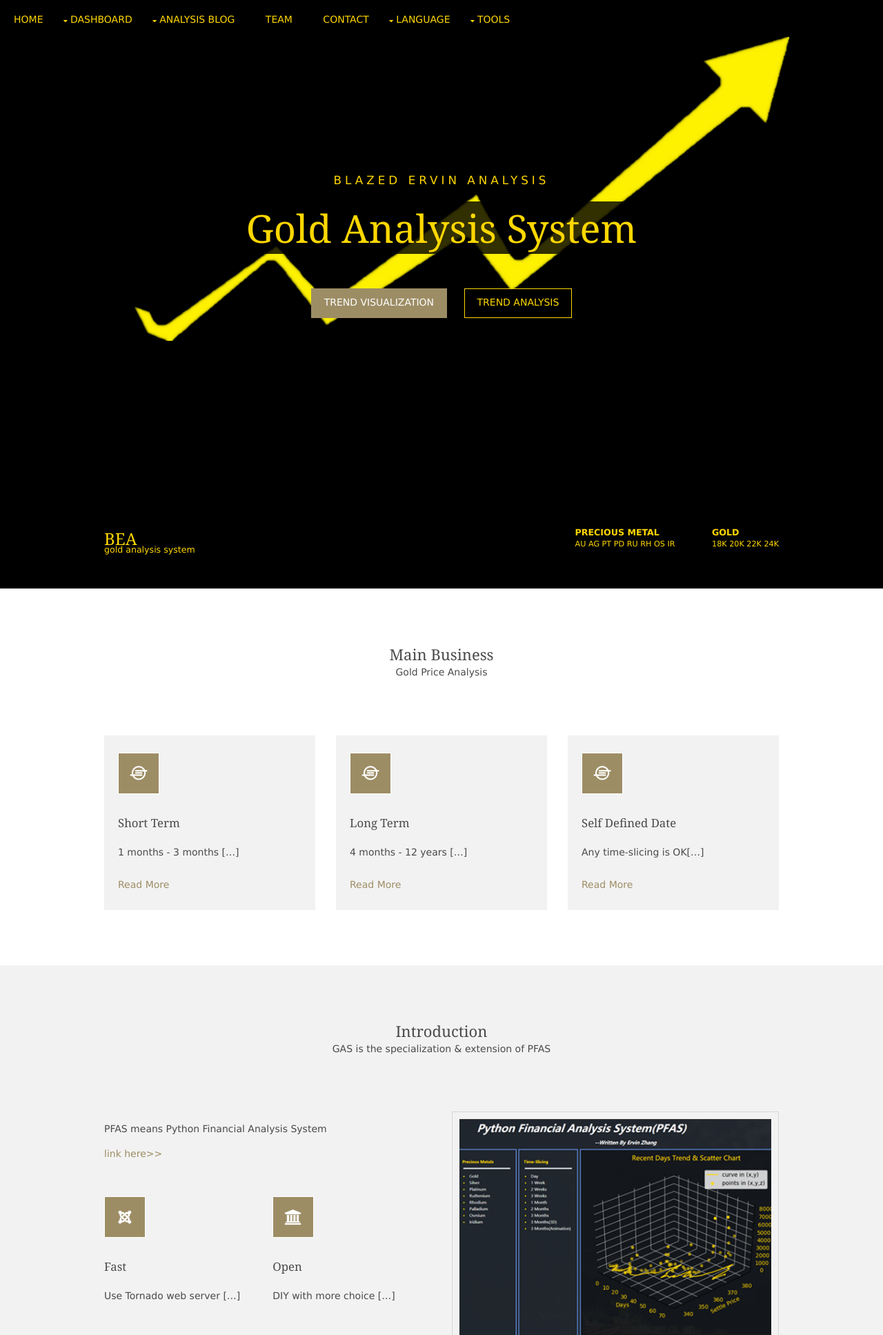
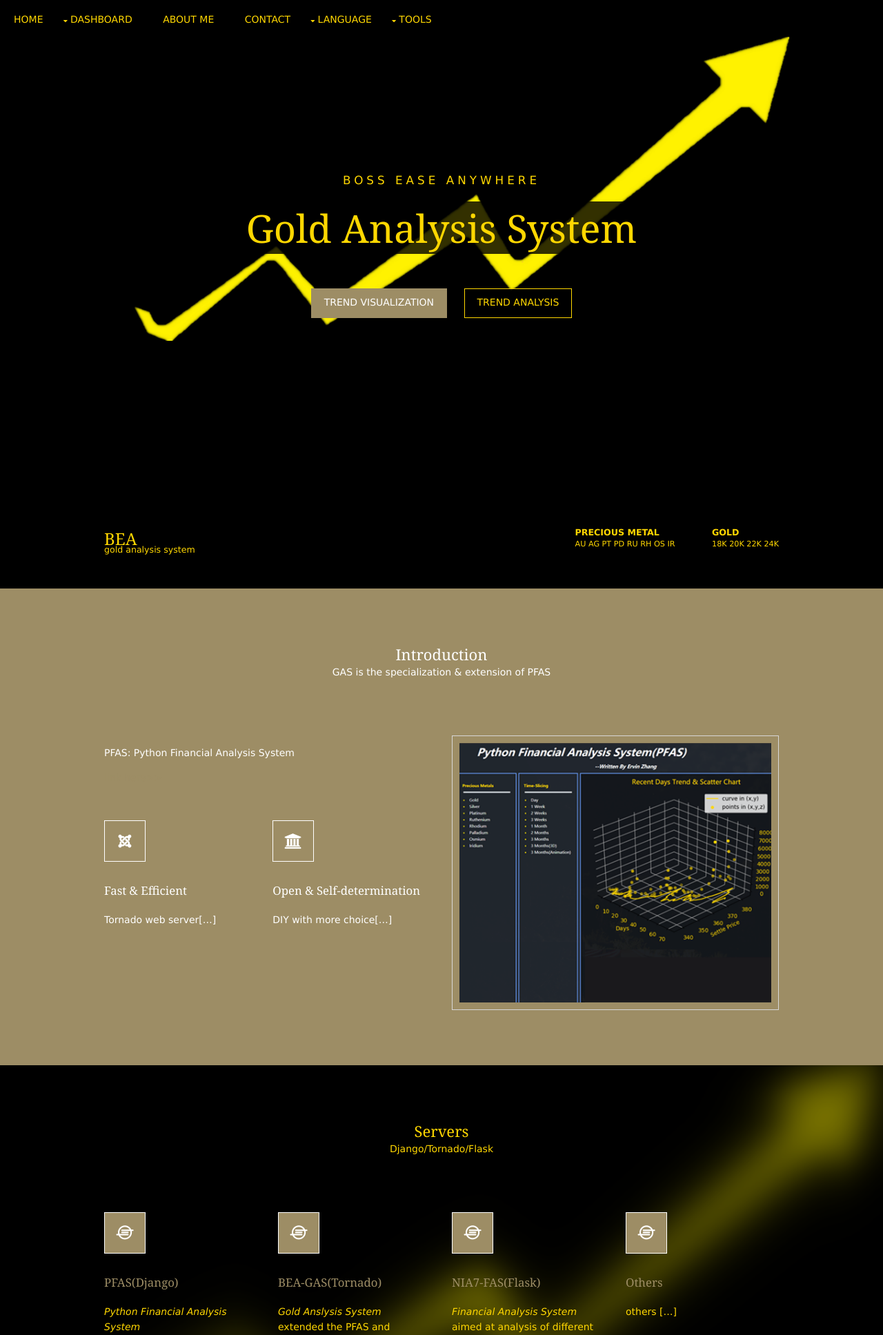
Before and after one commit to YizheZhang-Ervin/FinTech_BEA, a Python web app: template templates/index.html in a window 1280 px wide. Shown: the top 1935 px of the page at 69% size. Run offline with Jinja, Linux system fonts and the light colour scheme; the template is opened without the code that fills it, so the values that code supplies are empty; some libraries are stand-ins or nearby versions.

Commit message:
update bg

```diff
--- a/static/css/layout.css
+++ b/static/css/layout.css
@@ -228,7 +228,7 @@ a:active, a:focus{background:transparent;}/* IE10 + 11 Bugfix - prevents grey ba
 hr, .borderedbox{border-color:#D7D7D7;}
 label span{color:#FF0000; background-color:inherit;}
 input:focus, textarea:focus, *:required:focus{border-color:#9D8D65;}
-.overlay{color:#FFFFFF; background-color:inherit;}
+.overlay{color:gold; background-color:inherit;}
 .overlay::after{color:inherit; background-color:rgba(0,0,0,.4);}
 
 .btn, .btn.inverse:hover{color:#FFFFFF; background-color:#9D8D65; border-color:#9D8D65;}
@@ -243,9 +243,9 @@ input:focus, textarea:focus, *:required:focus{border-color:#9D8D65;}
 
 /* Rows */
 .row1{color:gold; background-color:rgba(0,0,0,.55);}
-.row2{color:#4A4A4A; background-color:#F2F2F2;}
-.row3{color:#4A4A4A; background-color:#FFFFFF;}
-.row4{color:#CBCBCB;}
+.row2{color:white; background-color:#9D8D65;}
+.row3{color:white; background-color:#9D8D65;}
+.row4{color:gold;}
 .row5, .row5 a{color:gold; background-color:#9D8D65;}
 
 
@@ -264,13 +264,13 @@ input:focus, textarea:focus, *:required:focus{border-color:#9D8D65;}
 
 
 /* Footer */
-#footer .heading{color:#FFFFFF;}
+#footer .heading{color:gold;}
 #footer hr, #footer .borderedbox, #footer .linklist li{border-color:rgba(255,255,255,.1);}
 
 #footer input, #footer button{border-color:transparent;}
-#footer input{color:#FFFFFF; background-color:#000000;}
+#footer input{color:gold; background-color:#000000;}
 #footer input:focus{border-color:#9D8D65;}
-#footer button{color:#FFFFFF; background-color:#9D8D65;}
+#footer button{color:gold; background-color:#9D8D65;}
 
 
 /* Navigation */
--- a/templates/dashboard.html
+++ b/templates/dashboard.html
@@ -128,7 +128,7 @@
 <div class="wrapper row5">
   <div id="copyright" class="hoc clear">
     <!-- Copyright &copy; 2020 - All Rights Reserved - xxx -->
-    <p class="fl_left"><a href="/">Blazed Ervin Analysis</a></p>
+    <p class="fl_left"><a href="/">Boss Ease Anywhere</a></p>
     <p class="fl_right"><a target="_blank" href="/">Gold Analysis System</a></p>
   </div>
 </div>
--- a/templates/index.html
+++ b/templates/index.html
@@ -28,16 +28,7 @@
             </li>
           </ul>
         </li>
-        <li><a class="drop">Analysis Blog</a>
-          <ul>
-            <li><a href="">Plots/Tables</a></li>
-            <li><a href="">Time-Slicing</a></li>
-            <li><a href="">Animation</a></li>
-            <li><a href="">3D Plots</a></li>
-            <li><a href="">DIY Plots</a></li>
-          </ul>
-        </li>
-        <li><a href="#team001">Team</a></li>
+        <li><a href="#team001">About Me</a></li>
         <li><a href="#contact001">Contact</a></li>
         <li><a class="drop">Language</a>
           <ul>
@@ -48,6 +39,7 @@
         <li><a class="drop" href="/tools/">Tools</a>
           <ul>
             <li><a href="/tools/">Mirror</a></li>
+            <li><a href="/tools/">Parameters</a></li>
           </ul>
         </li>
       </ul>
@@ -55,7 +47,7 @@
     </nav>
   <div id="pageintro" class="hoc clear">
     <article>
-      <p>Blazed Ervin Analysis</p>
+      <p>Boss Ease Anywhere</p>
       <h3 class="heading">Gold Analysis System</h3>
       <footer>
         <ul class="nospace inline pushright">
@@ -86,45 +78,6 @@
 </div>
 <!-- ################################################################################################ -->
 
-<!-- Business -->
-<div class="wrapper row3">
-  <main class="hoc container clear">
-    <!-- main body -->
-    <!-- ################################################################################################ -->
-    <div class="sectiontitle">
-      <h6 class="heading">Main Business</h6>
-      <p>Gold Price Analysis</p>
-    </div>
-    <ul class="nospace group services">
-      <li class="one_third first">
-        <article><a href="#"><i class="icon btmspace-30 fa fa-ioxhost"></i></a>
-          <h6 class="heading">Short Term</h6>
-          <p>1 months - 3 months [&hellip;]</p>
-          <footer><a href="#">Read More</a></footer>
-        </article>
-      </li>
-      <li class="one_third">
-        <article><a href="#"><i class="icon btmspace-30 fa fa-ioxhost"></i></a>
-          <h6 class="heading">Long Term</h6>
-          <p>4 months - 12 years [&hellip;]</p>
-          <footer><a href="#">Read More</a></footer>
-        </article>
-      </li>
-      <li class="one_third">
-        <article><a href="#"><i class="icon btmspace-30 fa fa-ioxhost"></i></a>
-          <h6 class="heading">Self Defined Date</h6>
-          <p>Any time-slicing is OK[&hellip;]</p>
-          <footer><a href="#">Read More</a></footer>
-        </article>
-      </li>
-    </ul>
-    <!-- ################################################################################################ -->
-    <!-- / main body -->
-    <div class="clear"></div>
-  </main>
-</div>
-<!-- ################################################################################################ -->
-
 <!-- Introduction -->
 <div class="wrapper row2">
   <section class="hoc container clear">
@@ -135,19 +88,19 @@
     </div>
     <div class="group">
       <div class="one_half first">
-        <p>PFAS means Python Financial Analysis System</p>
+        <p>PFAS: Python Financial Analysis System</p>
         <p class="btmspace-50"><a target="_blank" href="https://ervinzhang.pythonanywhere.com/pfas/">link here>></a></p>
         <ul class="nospace group">
           <li class="one_half first">
             <article><a href="#"><i class="icon btmspace-30 fa fa-joomla"></i></a>
-              <h6 class="heading font-x1">Fast</h6>
-              <p>Use Tornado web server [&hellip;]</p>
+              <h6 class="heading font-x1">Fast & Efficient</h6>
+              <p>Tornado web server[&hellip;]</p>
             </article>
           </li>
           <li class="one_half">
             <article><a href="#"><i class="icon btmspace-30 fa fa-institution"></i></a>
-              <h6 class="heading font-x1">Open</h6>
-              <p>DIY with more choice [&hellip;]</p>
+              <h6 class="heading font-x1">Open & Self-determination</h6>
+              <p>DIY with more choice[&hellip;]</p>
             </article>
           </li>
         </ul>
@@ -159,36 +112,36 @@
 </div>
 <!-- ################################################################################################ -->
 
-<!-- Achievements -->
+<!-- Servers -->
 <div class="wrapper bgded overlay" style="background-image:url({{ static_url('img/homepage/backgrounds/bg-part3.png') }});">
   <section class="hoc container clear">
     <!-- ################################################################################################ -->
     <div class="sectiontitle">
-      <h6 class="heading">Achievements</h6>
-      <p>Good Analysis</p>
+      <h6 class="heading">Servers</h6>
+      <p>Django/Tornado/Flask</p>
     </div>
     <ul class="nospace group">
       <li class="one_quarter first">
         <article><a href="#"><i class="icon btmspace-30 fa fa-ioxhost"></i></a>
-          <h6 class="heading font-x1">Excellent Metal</h6>
-          <p>Gold [&hellip;]</p>
+          <h6 class="heading font-x1"><a href="https://ervinzhang.pythonanywhere.com/pfas/">PFAS(Django)</a></h6>
+          <p><i>Python Financial Analysis System</i> <br>completed the short term gold data time-slicing analysis [&hellip;]</p>
         </article>
       </li>
       <li class="one_quarter">
         <article><a href="#"><i class="icon btmspace-30 fa fa-ioxhost"></i></a>
-          <h6 class="heading font-x1">Good Metal</h6>
-          <p>Silver [&hellip;]</p>
+          <h6 class="heading font-x1"><a href="https://bea-analysis.herokuapp.com/">BEA-GAS(Tornado)</a></h6>
+          <p><i>Gold Anslysis System</i> <br>extended the PFAS and analyzed multi-dimensions with short term and long term data[&hellip;]</p>
         </article>
       </li>
       <li class="one_quarter">
         <article><a href="#"><i class="icon btmspace-30 fa fa-ioxhost"></i></a>
-          <h6 class="heading font-x1">Well done Metal</h6>
-          <p>platinum [&hellip;]</p>
+          <h6 class="heading font-x1"><a href="https://fin-analysis.herokuapp.com/">NIA7-FAS(Flask)</a></h6>
+          <p><i>Financial Analysis System</i> <br>aimed at analysis of different financial products[&hellip;]</p>
         </article>
       </li>
       <li class="one_quarter">
         <article><a href="#"><i class="icon btmspace-30 fa fa-ioxhost"></i></a>
-          <h6 class="heading font-x1">Medium Metal</h6>
+          <h6 class="heading font-x1"><a>Others</a></h6>
           <p>others [&hellip;]</p>
         </article>
       </li>
@@ -198,47 +151,25 @@
 </div>
 <!-- ################################################################################################ -->
 
-<!-- Team Members -->
+<!-- About Me-->
 <div class="wrapper row3">
   <section class="hoc container clear" id="team001">
     <!-- ################################################################################################ -->
     <div class="sectiontitle">
-      <h6 class="heading">Team</h6>
-      <p>Leading Members</p>
+      <h6 class="heading">About Me</h6>
+      <p>Author Information Here</p>
     </div>
     <div class="group latest">
       <article class="one_third first">
         <figure><a class="imgover" href="#"><img src="{{ static_url('img/homepage/ervin.jpg') }}" alt=""></a></figure>
         <h4 class="heading">Yizhe(Ervin) Zhang</h4>
         <ul class="nospace meta">
-          <li><i class="fa fa-user"></i> <a href="#">Director</a></li>
-          <li><i class="fa fa-tag"></i> <a href="#">Full Stack/Data/FinTech</a></li>
-          <li><i class="fa fa-comments"></i> <a href="#">Boston, US</a></li>
+          <li><i class="fa fa-user"></i>Python Engineer</li>
+          <li><i class="fa fa-tag"></i>Full Stack/Data/FinTech</li>
+          <li><i class="fa fa-comments"></i>Boston, US</li>
         </ul>
         <p>Website construction<br>data modeling<br>data visualization<br>[&hellip;]</p>
         <footer><a target="_blank" href="https://ervinzhang.pythonanywhere.com">Personal Website</a><br><a target="_blank" href="https://www.linkedin.com/in/yizhe-zhang/">Linkedin</a></footer>
-      </article>
-      <article class="one_third">
-        <figure><a class="imgover" href="#"><img src="{{ static_url('img/homepage/kinghe.jpg')}}" alt=""></a></figure>
-        <h4 class="heading">Shijie(King) He</h4>
-        <ul class="nospace meta">
-          <li><i class="fa fa-user"></i> <a href="#">Director</a></li>
-          <li><i class="fa fa-tag"></i> <a href="#">DevOps/Testing/Data</a></li>
-          <li><i class="fa fa-comments"></i> <a href="#">Shanghai, CN</a></li>
-        </ul>
-        <p>Website Operation and Maintenance<br>System Test<br>Data Collection<br>[&hellip;]</p>
-        <footer><a target="_blank" href="https://www.linkedin.com/in/%E4%BB%95%E6%9D%B0-%E4%BD%95-98a516190/">Linkedin</a></footer>
-      </article>
-      <article class="one_third">
-        <figure><a class="imgover" href="#"><img src="{{ static_url('img/homepage/colin.jpg') }}" alt=""></a></figure>
-        <h4 class="heading">Xuankui(Colin) Shi</h4>
-        <ul class="nospace meta">
-          <li><i class="fa fa-user"></i> <a href="#">Director</a></li>
-          <li><i class="fa fa-tag"></i> <a href="#">Data/Content Operator</a></li>
-          <li><i class="fa fa-comments"></i> <a href="#">Guangzhou, CN</a></li>
-        </ul>
-        <p>Data cleaning<br>data analysis report<br>content operation<br>[&hellip;]</p>
-        <footer><a target="_blank" href="https://www.linkedin.com/in/%E7%83%9C%E9%80%B5-%E7%9F%B3-17162219a/">Linkedin</a></footer>
       </article>
     </div>
     <!-- ################################################################################################ -->
@@ -251,7 +182,7 @@
   <footer id="footer" class="hoc clear">
     <!-- ################################################################################################ -->
     <div class="one_third first">
-      <h6 class="heading">Blazed Ervin Analysis</h6>
+      <h6 class="heading">Boss Ease Anywhere</h6>
       <ul class="nospace btmspace-30 linklist contact">
         <li><i class="fa fa-map-marker"></i>
           <address>
@@ -302,8 +233,7 @@
 <!-- End of page -->
 <div class="wrapper row5">
   <div id="copyright" class="hoc clear">
-    <!-- Copyright &copy; 2020 - All Rights Reserved - xxx -->
-    <p class="fl_left"><a href="#">Blazed Ervin Analysis</a></p>
+    <p class="fl_left"><a href="#">Boss Ease Anywhere</a></p>
     <p class="fl_right"><a target="_blank" href="" title="Free Website Templates">Gold Analysis System</a></p>
   </div>
 </div>
--- a/templates/tools.html
+++ b/templates/tools.html
@@ -81,7 +81,7 @@
 <div class="wrapper row5">
   <div id="copyright" class="hoc clear">
     <!-- Copyright &copy; 2020 - All Rights Reserved - xxx -->
-    <p class="fl_left"><a href="/">Blazed Ervin Analysis</a></p>
+    <p class="fl_left"><a href="/">Boss Easy Anywhere</a></p>
     <p class="fl_right"><a target="_blank" href="/">Gold Analysis System</a></p>
   </div>
 </div>
```
